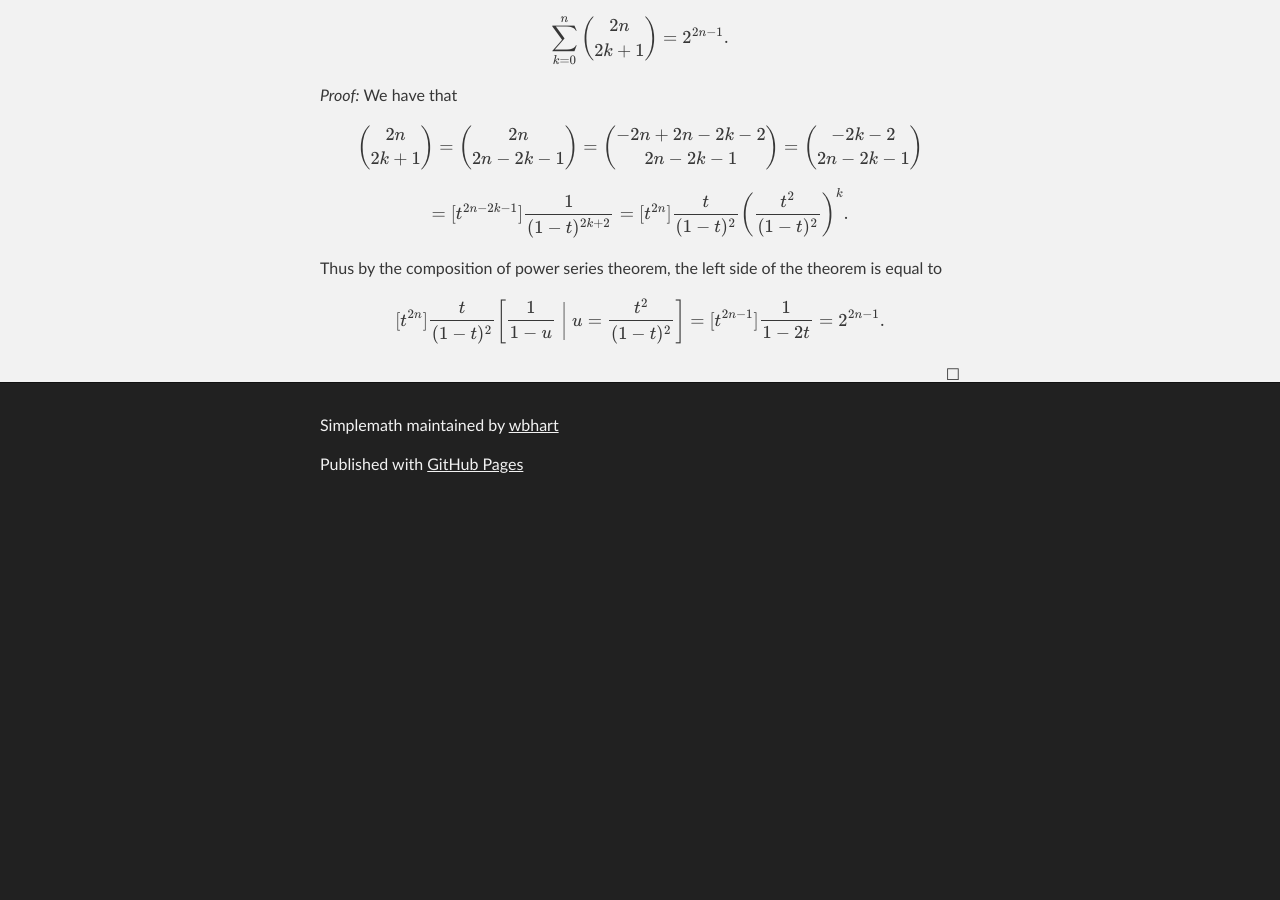
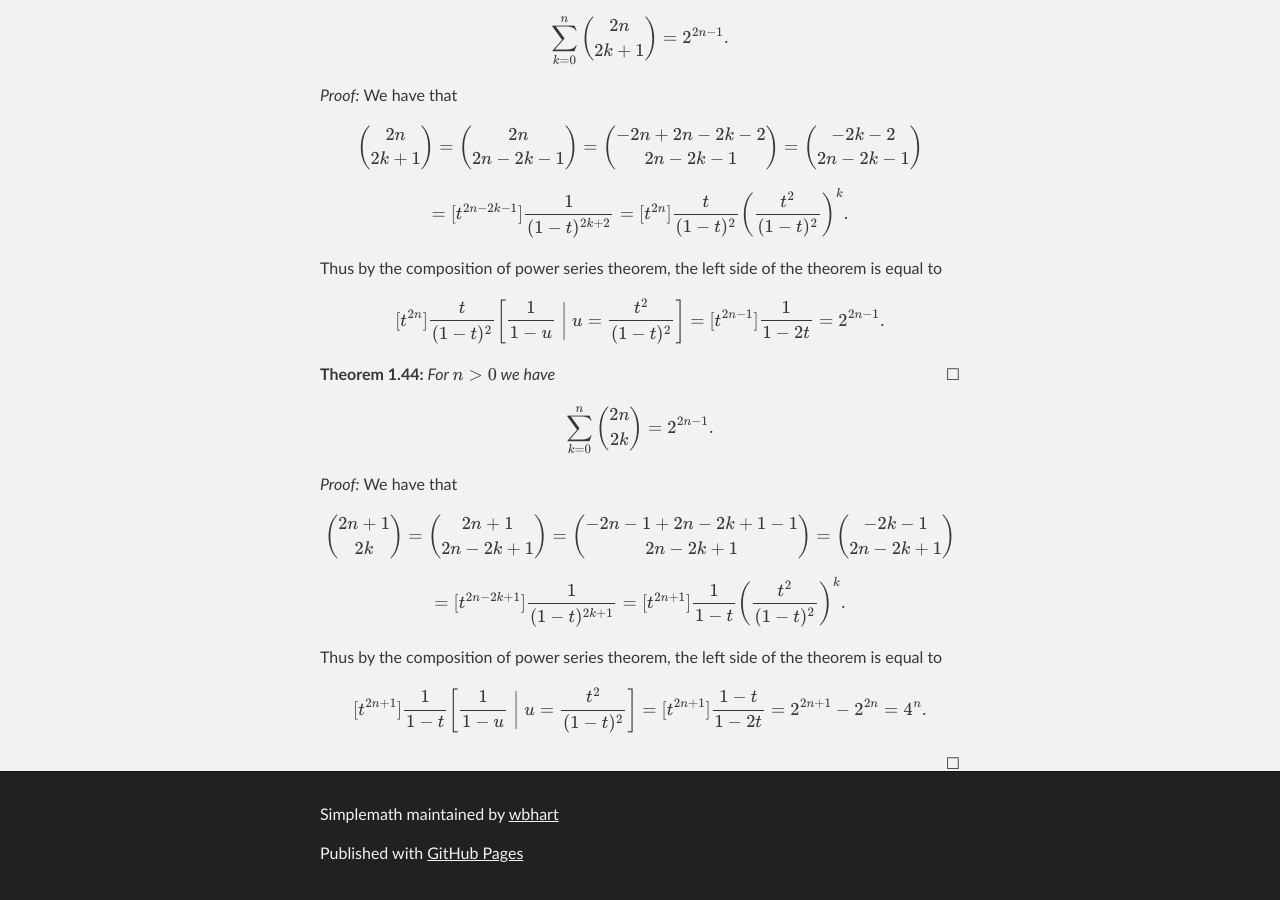
Before and after one commit to wbhart/SimpleMath, a Jekyll site: the page built from binomial.html, in a window 1280 px wide and 900 px high, scrolled down 13212 px. Built offline with Jekyll 4.4.1, drawn with Linux system fonts in a browser that asks for light colours; formulas are drawn with MathJax 3; before the commit the page ends 13723 px from its top, so only the background shows below that.

Commit message:
Update binomial.html

```diff
--- a/binomial.html
+++ b/binomial.html
@@ -465,3 +465,17 @@ Thus by the composition of power series theorem, the left side of the theorem is
 $$[t^{2n}] \frac{t}{(1 - t)^2} \left[\frac{1}{1 - u} \;\bigg|\; u = \frac{t^2}{(1 - t)^2}\right]
 = [t^{2n - 1}] \frac{1}{1 - 2t} = 2^{2n - 1}.$$
 </proof>
+
+<theorem> For $n > 0$ we have
+$$\sum_{k = 0}^n \binom{2n}{2k} = 2^{2n - 1}.$$
+</theorem>
+
+<proof> We have that
+$$\binom{2n + 1}{2k} = \binom{2n + 1}{2n - 2k + 1} = \binom{-2n - 1 + 2n - 2k + 1 - 1}{2n - 2k + 1}
+= \binom{-2k - 1}{2n - 2k + 1}$$
+$$= [t^{2n - 2k + 1}] \frac{1}{(1 - t)^{2k + 1}} = [t^{2n + 1}] \frac{1}{1 - t} \left(\frac{t^2}{(1 - t)^2}\right)^k.$$
+
+Thus by the composition of power series theorem, the left side of the theorem is equal to
+$$[t^{2n + 1}] \frac{1}{1 - t} \left[\frac{1}{1 - u} \;\bigg|\; u = \frac{t^2}{(1 - t)^2}\right]
+= [t^{2n + 1}] \frac{1 - t}{1 - 2t} = 2^{2n + 1} - 2^{2n} = 4^n.$$
+</proof>
```
